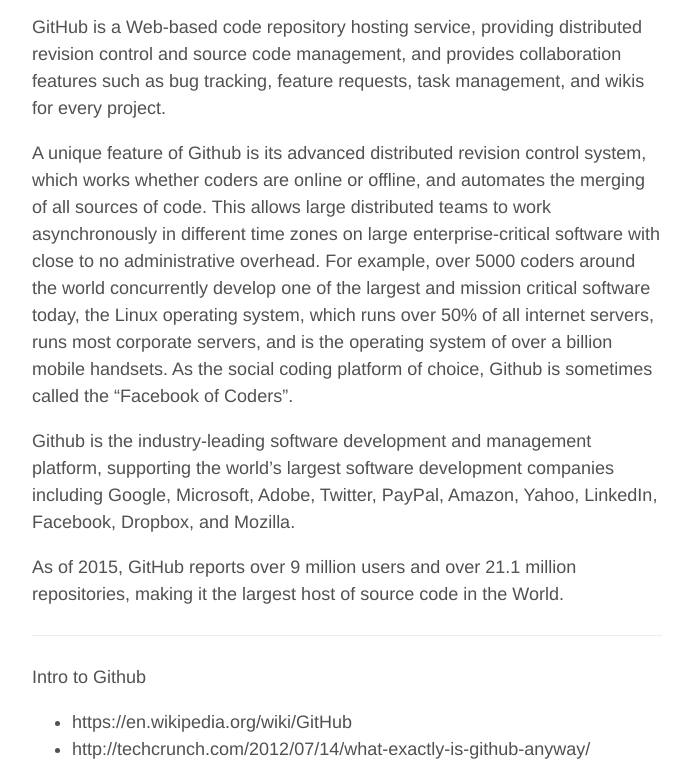
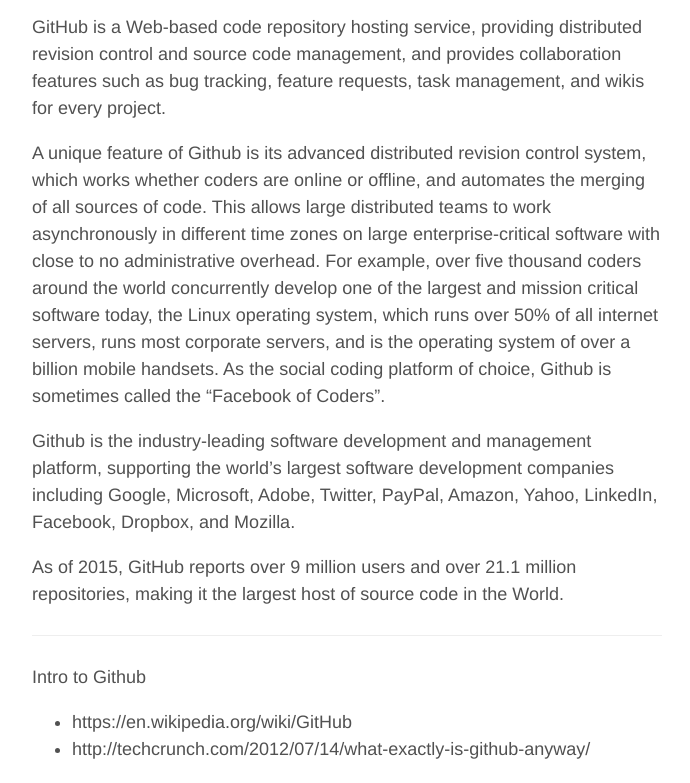
Before and after one commit to healthschema/healthschema.github.io, a Jekyll site: the page built from _posts/2015-08-20-github-intro.md, in a window 1280 px wide and 900 px high, scrolled down 313 px, cut to the strip 117-900 px from the top of the window. Shown: the whole strip, without its empty margins (293-983 px from the left). Built offline with Jekyll 4.4.1, drawn with Linux system fonts in a browser that asks for light colours.

Commit message:
Update 2015-08-20-github-intro.md

```diff
--- a/_posts/2015-08-20-github-intro.md
+++ b/_posts/2015-08-20-github-intro.md
@@ -11,7 +11,7 @@
 
 GitHub is a Web-based code repository hosting service, providing distributed revision control and source code management,  and provides collaboration features such as bug tracking, feature requests, task management, and wikis for every project.
 
-A unique feature of  Github is its advanced  distributed revision control system, which works whether coders are online or offline, and automates the merging of all sources of code. This allows large distributed teams to work asynchronously in different time zones on large enterprise-critical software with close to no administrative overhead. For example, over 5000 coders around the world concurrently develop one of the largest and mission critical software today, the Linux operating system, which runs over 50% of all internet servers, runs most corporate servers, and is the operating system of over a billion mobile handsets. As the social coding platform of choice, Github is sometimes called the "Facebook of Coders".
+A unique feature of  Github is its advanced  distributed revision control system, which works whether coders are online or offline, and automates the merging of all sources of code. This allows large distributed teams to work asynchronously in different time zones on large enterprise-critical software with close to no administrative overhead. For example, over five thousand coders around the world concurrently develop one of the largest and mission critical software today, the Linux operating system, which runs over 50% of all internet servers, runs most corporate servers, and is the operating system of over a billion mobile handsets. As the social coding platform of choice, Github is sometimes called the "Facebook of Coders".
 
 Github is the industry-leading software development and management platform, supporting the world's largest  software development companies including Google, Microsoft, Adobe, Twitter, PayPal, Amazon, Yahoo, LinkedIn, Facebook, Dropbox, and Mozilla.
 
```
